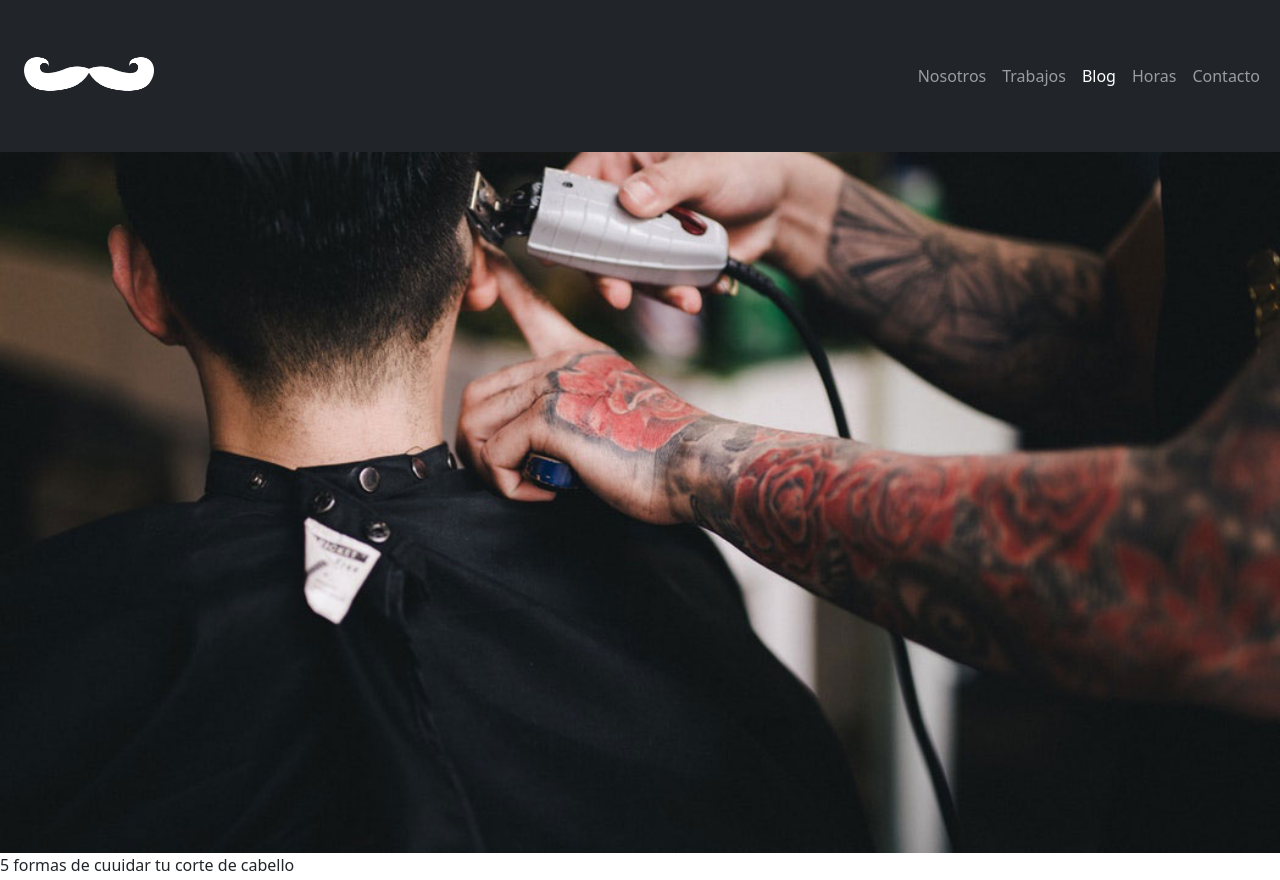
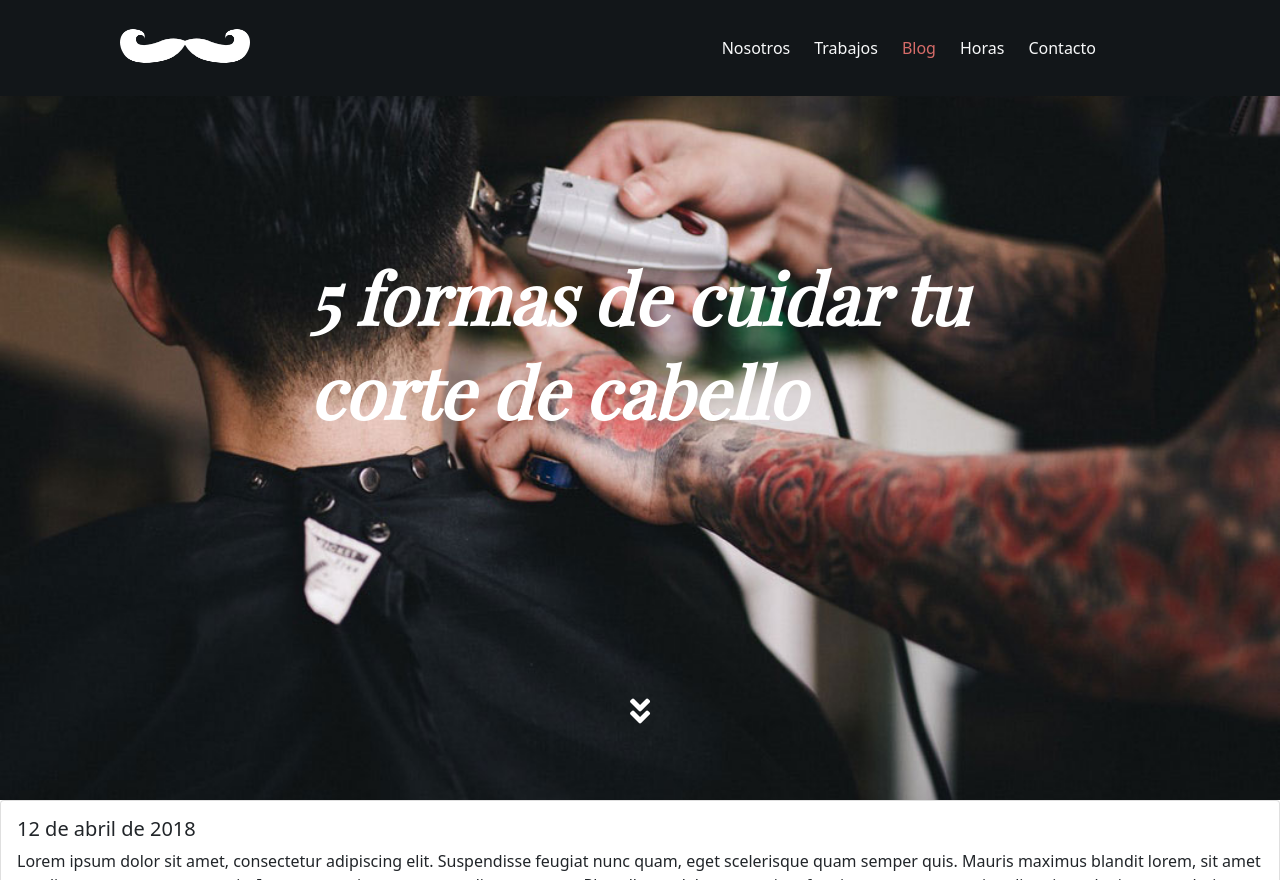
Before and after one commit to tchchalooo/BlogBarbershop, a plain HTML site: page index.html in a window 1280 px wide. Shown: the top 880 px of the page. Drawn offline with nearby package versions, Linux system fonts and the light colour scheme; a web font is replaced by a local one.

Commit message:
scss filling & updated v1.1.4

```diff
--- a/assets/sass/abstract/_mixins.scss
+++ b/assets/sass/abstract/_mixins.scss
@@ -0,0 +1,9 @@
+// Mixin/funcion para cambiar las propiedades de una fuente y su espaciado
+@mixin TF-Style($FontFamily, $Weight, $Size, $LineHeight, $LetterSpacing) {
+    font-family: $FontFamily; //tipo de fuente
+    font-size: $Size;         //definicion del tamaño
+    font-weight: $Weight;     //definicion del peso
+    line-height: $LineHeight; //distancia entre lineas de texto
+    letter-spacing: $LetterSpacing; // distancia entre letras
+    @content;
+}
--- a/assets/sass/base/_typography.scss
+++ b/assets/sass/base/_typography.scss
@@ -1,6 +1,7 @@
 // Fonts Families
 $roboto: 'Roboto', sans-serif;
-$playfair-display: 'Playfair Display', sans-serif;
+$playfair-display--s: 'Playfair Display', serif;
+$playfair-display--ss: 'Playfair Display', sans-serif;
 
 // Font-weights
 $light: 300;
--- a/assets/sass/layout/_header.scss
+++ b/assets/sass/layout/_header.scss
@@ -0,0 +1,40 @@
+.main-header {
+    height: 100vh;
+    background-color: $light-gray;
+    background-image: url(../img/post-image.jpg);
+    background-repeat: no-repeat;
+    background-size: cover;
+    display: flex;
+    flex-direction: column;
+    justify-content: center;
+    align-items: center;
+    &__h1 {
+        margin-top: auto;
+        @include TF-Style($playfair-display--s, $black, $xx-large, 1.34285, 0) {
+            font-style: italic;
+            color: $white;
+        }
+        width: 661px;
+    }
+
+    &__a {
+        margin-top: auto;
+        padding-bottom: 4.4375rem;
+        // unvisited link
+        &:link {
+            color: $white;
+        }
+        // visited link
+        &:visited {
+            color: $white;
+        }
+        // mouse over link
+        &:hover {
+            color: $light-gray;
+        }
+        // selected link
+        &:active {
+            color: $nickel;
+        }
+    }
+}
--- a/assets/sass/layout/_navbar.scss
+++ b/assets/sass/layout/_navbar.scss
@@ -0,0 +1,13 @@
+.navbar {
+    background-color: $eerie-black;
+    height: 96px;
+    padding-left: 6rem;
+    padding-right: 10rem;
+}
+.navbar-expand-md .navbar-nav .nav-link{
+    padding-left: 0.75rem;
+    padding-right: 0.75rem;
+}
+.navbar-nav .nav-link.active {
+    color: $ruddy-pink;
+}
--- a/index.html
+++ b/index.html
@@ -16,21 +16,17 @@
     </head>
     <body>
         <header>
-            <!-- NAV-BAR -->
-            <nav class="navbar navbar-expand-md navbar-dark bg-dark fixed-top">
+            <nav class="navbar navbar-expand-md fixed-top"> <!-- NAV-BAR -->
                 <div class="container-fluid">
-                    <!-- LOGO -->
-                    <div class="container">
+                    <div class="container"> <!-- LOGO -->
                         <a class="navbar-brand" href="#">
                             <img src="assets/img/logo.png" alt="Logo" width="130px">
                         </a>
                     </div>
-                    <!-- BOTON-HAMBURGESA -->
                     <button class="navbar-toggler" type="button" data-bs-toggle="collapse" data-bs-target="#navbarSupportedContent" aria-controls="navbarSupportedContent" aria-expanded="false" aria-label="Toggle navigation">
                         <span class="navbar-toggler-icon"></span>
                     </button>
-                    <!-- PESTAÑAS/LINKS -->
-                    <div class="collapse navbar-collapse" id="navbarSupportedContent">
+                    <div class="collapse navbar-collapse" id="navbarSupportedContent"> <!-- PESTAÑAS/LINKS -->
                         <ul class="navbar-nav ms-auto">
                             <li class="nav-item">
                                 <a class="nav-link link-light" aria-current="page" href="#nosotros">Nosotros</a>
@@ -50,14 +46,21 @@
                         </ul>
                     </div>
                 </div>
-            </nav>
-            <!-- FIN NAV-BAR-->
+            </nav> <!-- FIN NAV-BAR-->
         </header>
 
-        <figure>
-            <img src="assets/img/post-image.jpg" alt="img-principal" width="100%">
-            <figcaption>5 formas de cuuidar tu corte de cabello</figcaption>
-        </figure>
+        <main class="main-header">
+            <h1 class="main-header__h1">5 formas de cuidar tu corte de cabello</h1>
+            <a class="main-header__a" href="#article"><i class="fas fa-angle-double-down fa-2x"></i></a>
+
+        </main>
+        <!--
+        <section class="article-title">
+            <img class="article-title__bg" src="assets/img/post-image.jpg" alt="img-principal" width="100%">
+            <h1 class="article-title__h1">5 formas de cuuidar tu corte de cabello</h1>
+            <i class="fas fa-angle-double-down"></i>
+        </section-->
+
         <div class="card">
             <div class="card-body">
                 <h5 class="card-title">12 de abril de 2018</h5>
```
Also changed, not shown: assets/css/style.css, 1 other file.
